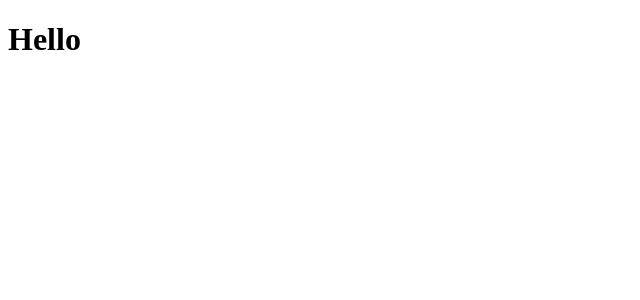
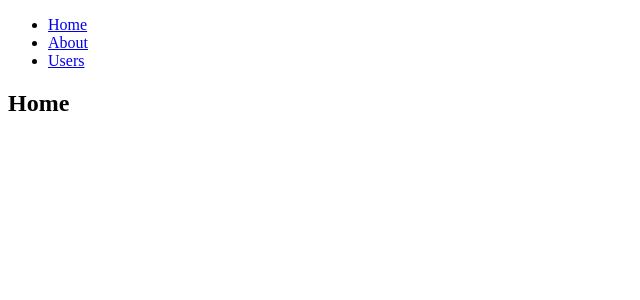
Before and after one commit to ntzwilly/metrics-app, a React (Create React App) app: page / in a window 1280 px wide. Shown: the top 300 px of the page, without its empty margins (0-640 px from the left). Built offline with nearby package versions, Linux system fonts and the light colour scheme.

Commit message:
Create router in App

```diff
--- a/package.json
+++ b/package.json
@@ -8,6 +8,7 @@
     "@testing-library/user-event": "^12.8.3",
     "react": "^17.0.2",
     "react-dom": "^17.0.2",
+    "react-router-dom": "^5.3.0",
     "react-scripts": "4.0.3",
     "web-vitals": "^1.1.2"
   },
--- a/src/App.js
+++ b/src/App.js
@@ -1,11 +1,56 @@
 import './App.css';
+import React from 'react';
+import {
+  BrowserRouter as Router,
+  Switch,
+  Route,
+  Link,
+} from 'react-router-dom';
 
 function App() {
   return (
-    <div className="App">
-      <h1>Hello</h1>
-    </div>
+    <Router>
+      <div>
+        <nav>
+          <ul>
+            <li>
+              <Link to="/">Home</Link>
+            </li>
+            <li>
+              <Link to="/about">About</Link>
+            </li>
+            <li>
+              <Link to="/users">Users</Link>
+            </li>
+          </ul>
+        </nav>
+
+        <Switch>
+          <Route path="/about">
+            <About />
+          </Route>
+          <Route path="/users">
+            <Users />
+          </Route>
+          <Route path="/">
+            <Home />
+          </Route>
+        </Switch>
+      </div>
+    </Router>
   );
 }
 
+function Home() {
+  return <h2>Home</h2>;
+}
+
+function About() {
+  return <h2>About</h2>;
+}
+
+function Users() {
+  return <h2>Users</h2>;
+}
+
 export default App;
```
Also changed, not shown: 1 other file (tests, documents, lock files or other folders).
